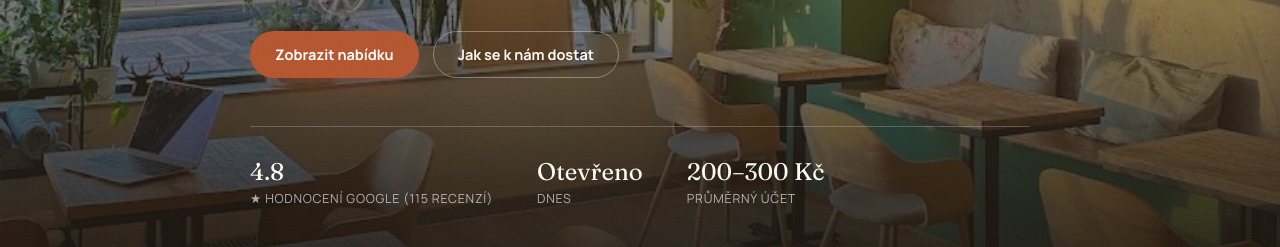
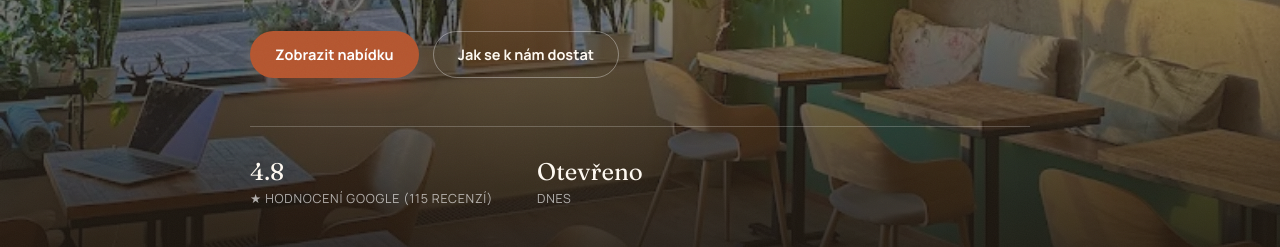
Before and after one commit to danpok05-max/cafe-city, a plain HTML site: page index.html in a window 1280 px wide. Shown: the part 553-800 px from the top of the page. Drawn offline with Linux system fonts and the light colour scheme.

Commit message:
Update index.html

```diff
--- a/index.html
+++ b/index.html
@@ -71,10 +71,6 @@
         <div class="stat">
           <span class="stat-num" id="heroOpenStatus">—</span>
           <span class="stat-label" data-cz="dnes" data-en="today">dnes</span>
-        </div>
-        <div class="stat">
-          <span class="stat-num">200–300 Kč</span>
-          <span class="stat-label" data-cz="průměrný účet" data-en="average check">průměrný účet</span>
         </div>
       </div>
     </div>
```
